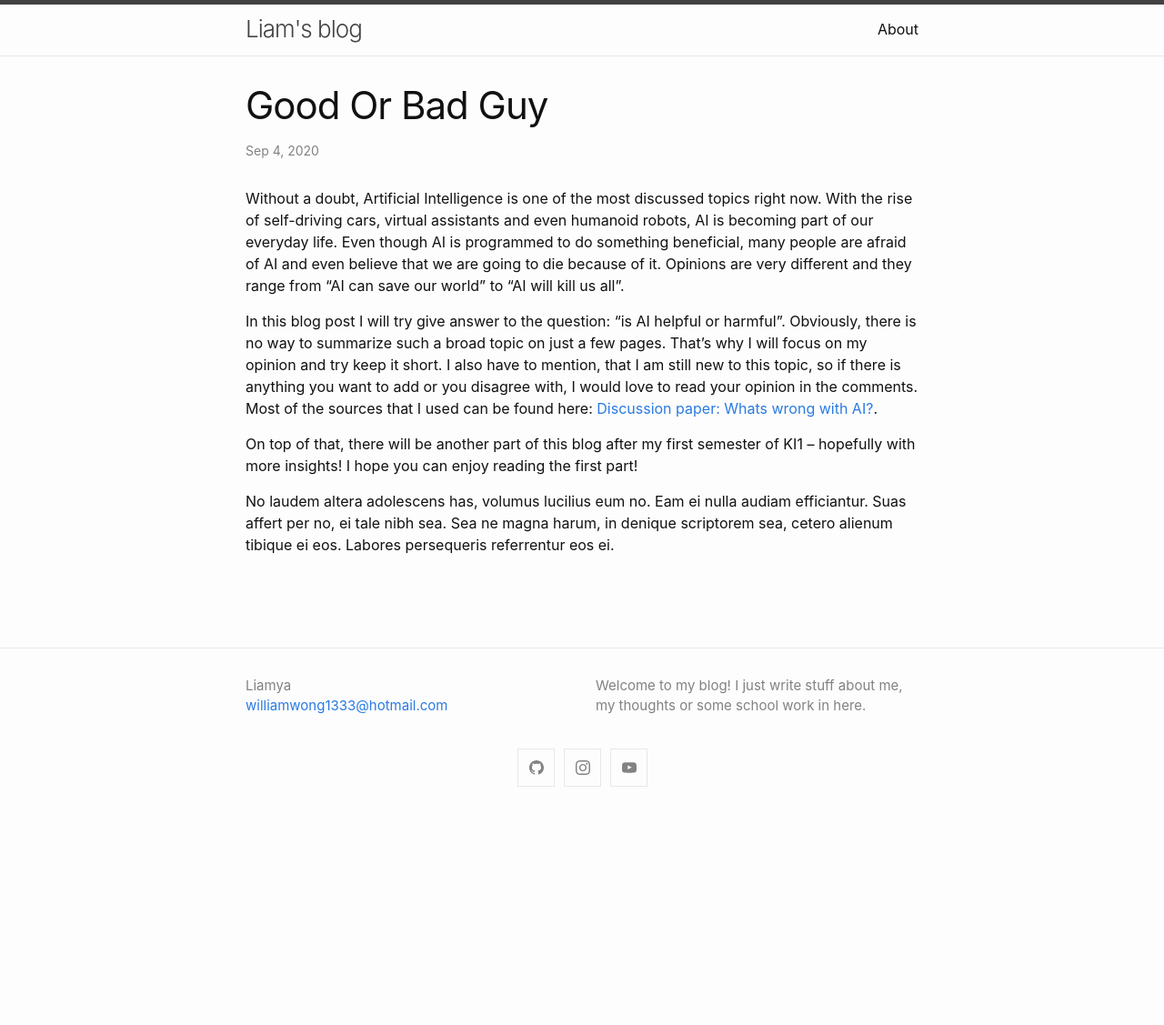
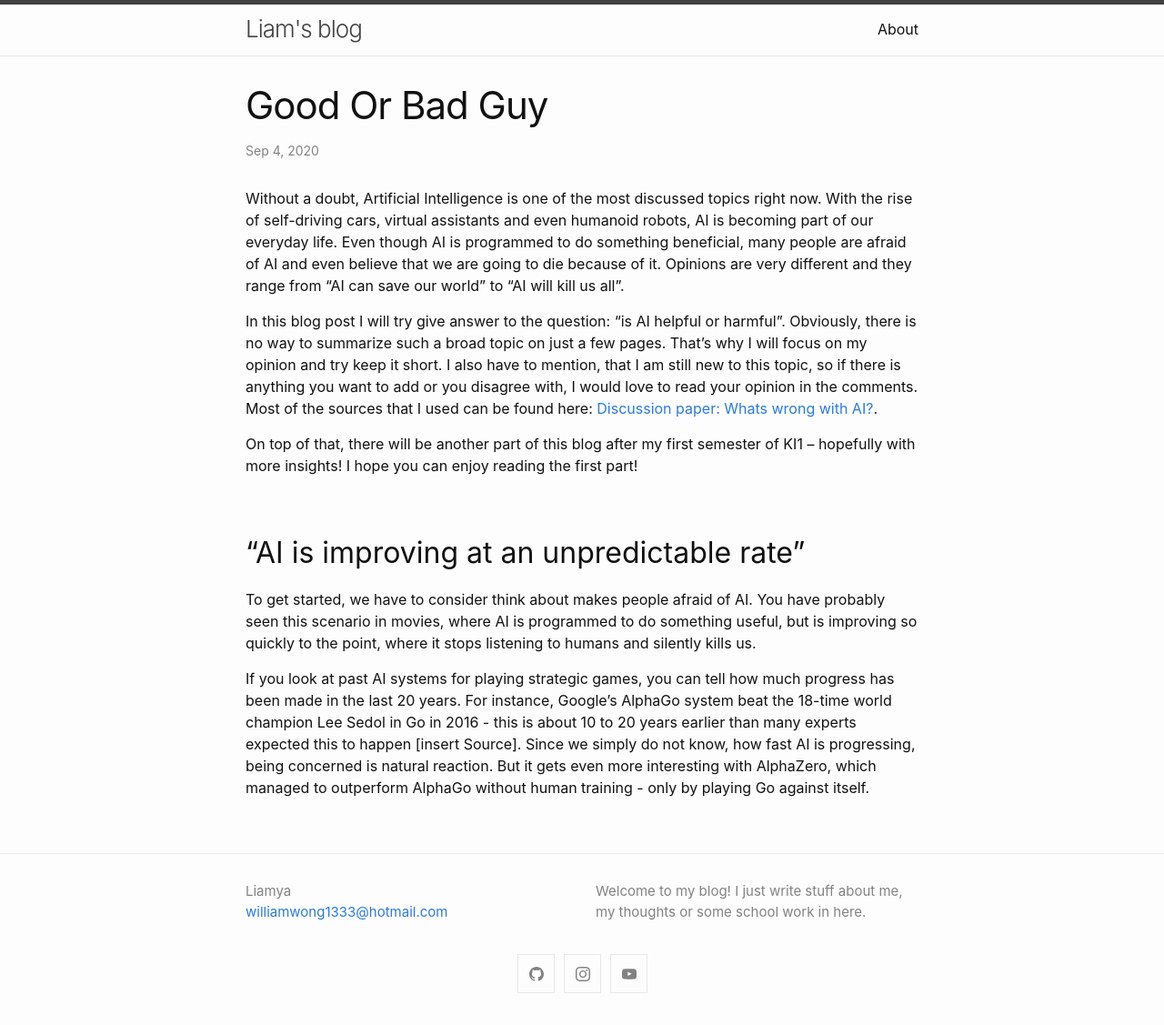
Before and after one commit to wongwil/wongwil.github.io, a Jekyll site: the page built from _posts/2020-09-04-good-or-bad-guy.md, in a window 1280 px wide. Shown: the whole page at 91% size. Built offline with Jekyll 4.4.1, drawn with Linux system fonts in a browser that asks for light colours; before the commit the page ends 900 px from its top, so only the background shows below that.

Commit message:
Update 2020-09-04-good-or-bad-guy.md

```diff
--- a/_posts/2020-09-04-good-or-bad-guy.md
+++ b/_posts/2020-09-04-good-or-bad-guy.md
@@ -10,9 +10,9 @@ In this blog post I will try give answer to the question: “is AI helpful or ha
 
 On top of that, there will be another part of this blog after my first semester of KI1 – hopefully with more insights! I hope you can enjoy reading the first part!
 
-{% comment %}
-Might you have an include in your theme? Why not try it here!
-{% include my-themes-great-include.html %}
-{% endcomment %}
+## "AI is improving at an unpredictable rate"
 
-No laudem altera adolescens has, volumus lucilius eum no. Eam ei nulla audiam efficiantur. Suas affert per no, ei tale nibh sea. Sea ne magna harum, in denique scriptorem sea, cetero alienum tibique ei eos. Labores persequeris referrentur eos ei.
+To get started, we have to consider think about makes people afraid of AI. You have probably seen this scenario in movies, where AI is programmed to do something useful, but is improving so quickly to the point, where it stops listening to humans and silently kills us.
+
+
+If you look at past AI systems for playing strategic games, you can tell how much progress has been made in the last 20 years. For instance, Google’s AlphaGo system beat the 18-time world champion Lee Sedol in Go in 2016 - this is about 10 to 20 years earlier than many experts expected this to happen [insert Source]. Since we simply do not know, how fast AI is progressing, being concerned is natural reaction. But it gets even more interesting with AlphaZero, which managed to outperform AlphaGo without human training - only by playing Go against itself.
```
